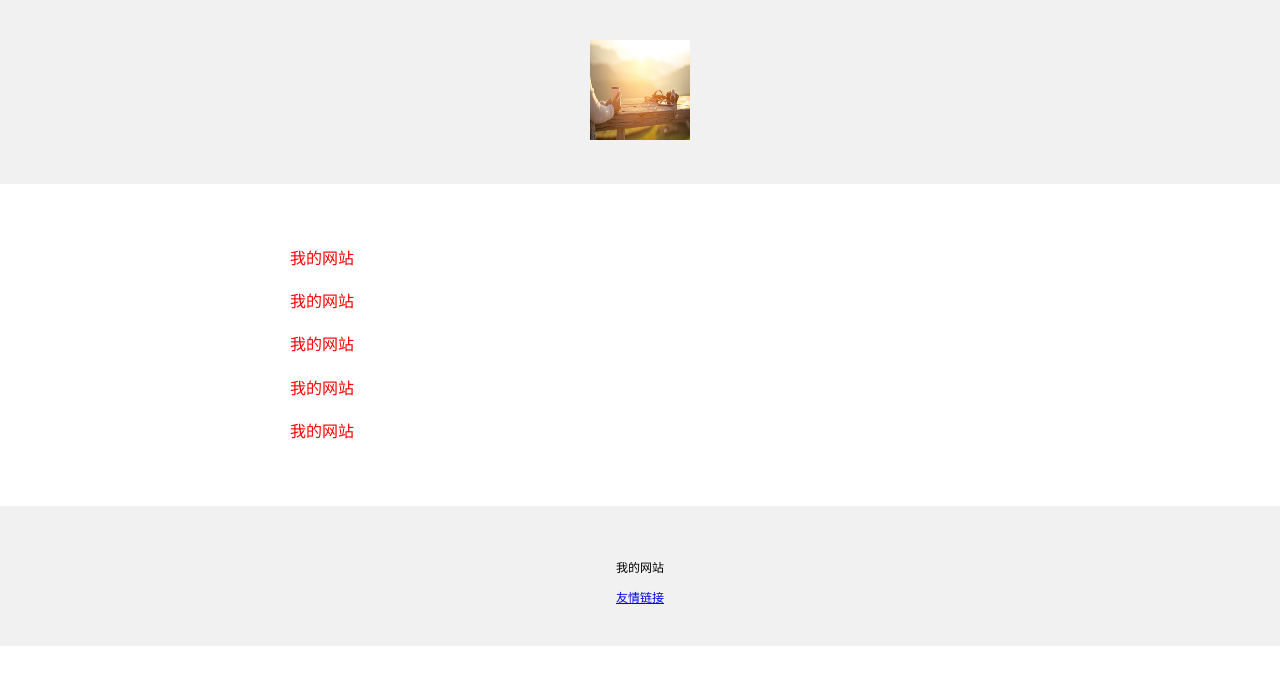
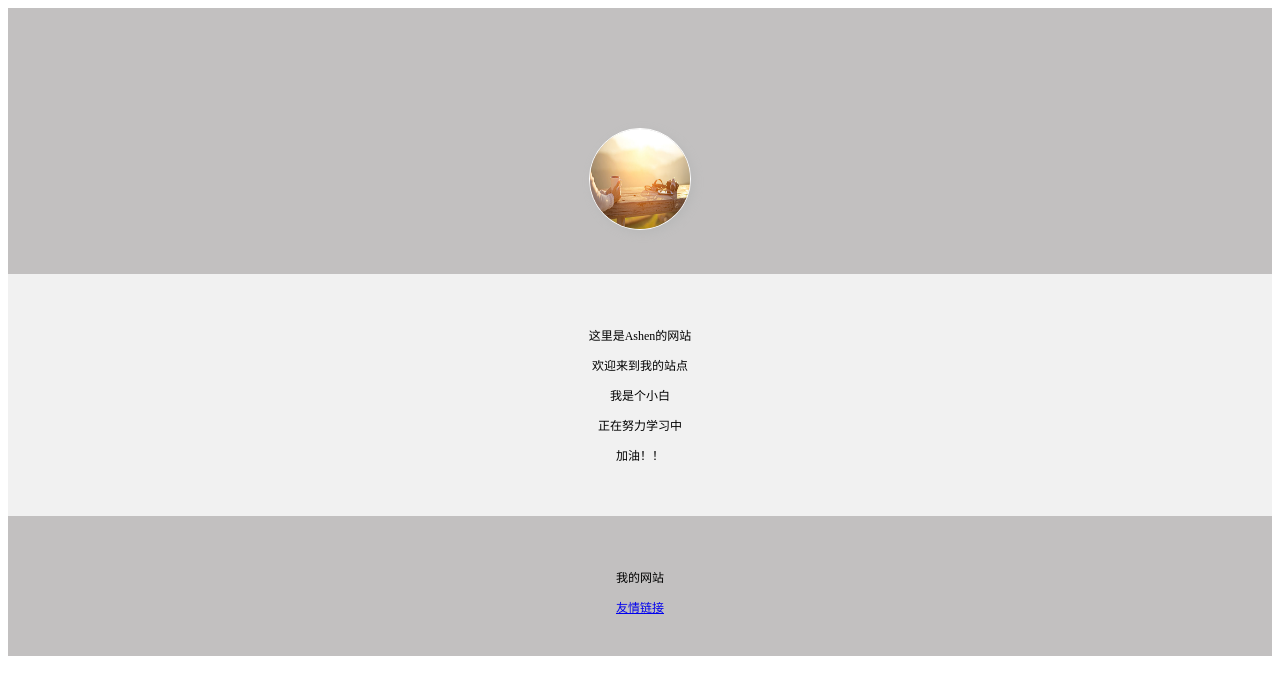
Before and after one commit to longshandoudou/-, a plain HTML site: page index.html in a window 1280 px wide. Drawn offline with Linux system fonts and the light colour scheme.

Commit message:
Add files via upload

```diff
--- a/index.html
+++ b/index.html
@@ -3,46 +3,26 @@
   <head>
     <meta charset="utf-8">
     <meta name="viewport" content="width=device-width, initial-scale=1" />
-    <link rel="stylesheet" href="./index.css">
+    <link rel="stylesheet" href="./style.css">
     <title>我的网站</title>
-    <style>
-      body {
-        margin: 0;
-      }
-    </style>
   </head>
   <body>
-    <div style="
-      background-color:#f1f1f1;
-      text-align:center;
-      padding:40px">
-      <img src="./下载.jpg" alt="小小消防员" width="100px" height="100px"
+    <div class="styleHead">
+      <img src="./下载.jpg" alt="头像" class="headImg"
       >
     </div>
-    <div style="
-      max-width:700px;
-      margin:30px auto;
-      padding:15px;
-      line-height:1.7;
-      color:red;
-      "
-    >
-      <p>我的网站</p>
-      <p>我的网站</p>
-      <p>我的网站</p>
-      <p>我的网站</p>
-      <p>我的网站</p>
+    <div class="style">
+      <p>这里是Ashen的网站</p>
+      <p>欢迎来到我的站点</p>
+      <p>我是个小白</p>
+      <p>正在努力学习中</p>
+      <p>加油！！</p>
       <p></p>
       <p></p>
       <p></p>
 
     </div>
-    <div style="
-      background-color:#f1f1f1;
-      text-align:center;
-      padding:40px;
-      font-size:12px;
-      ">
+    <div class="styleEnd">
       <p>我的网站</p>
       <a href="https://kangwenchang.com/">友情链接</a>
     </div>
--- /dev/null
+++ b/style.css
@@ -0,0 +1,32 @@
+.style{
+background-color:#f1f1f1;
+text-align:center;
+padding:40px;
+font-size:12px;
+margin: center;
+}
+.headImg {
+    width: 100px;
+    height: 100px;
+    border: solid 1px #fff;
+    border-radius: 50%;
+    box-shadow: 3px 3px 10px rgb(185, 185, 185);
+    background-size: contain;
+    animation: rotate360 10s linear infinite;
+    margin: 0 auto;
+    margin-top: 10vh;
+}
+.styleHead{
+    background-color:#c2c0c0;
+    text-align:center;
+    padding:40px;
+    font-size:12px;
+    margin: auto;
+}
+.styleEnd {
+    background-color: #c2c0c0;
+    text-align: center;
+    padding: 40px;
+    font-size: 12px;
+    margin-bottom: 0%;
+}
```
